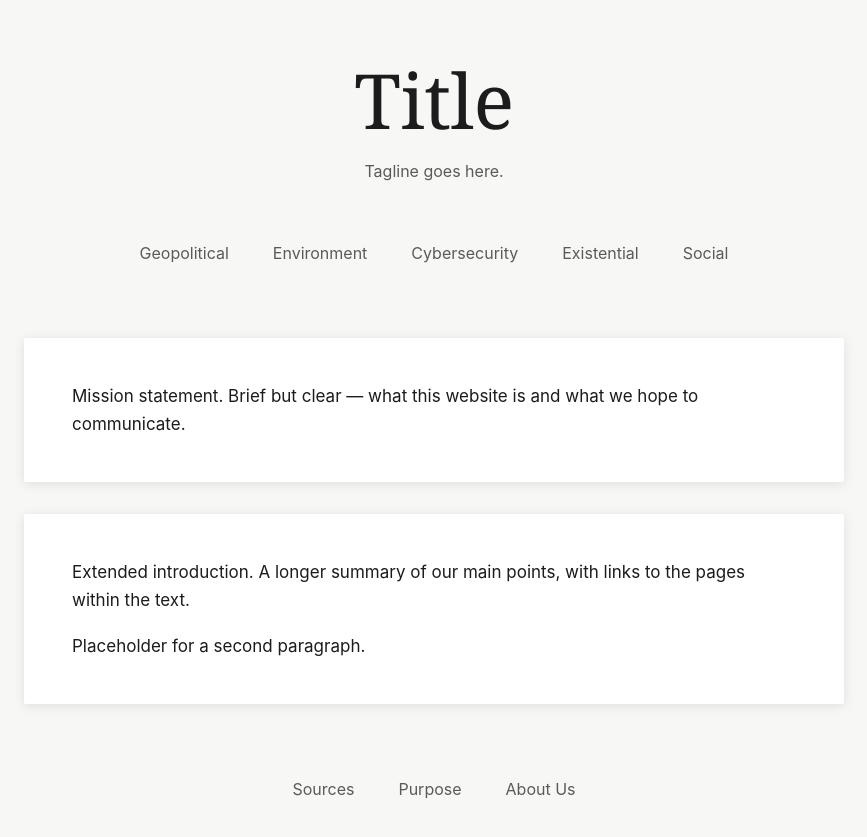
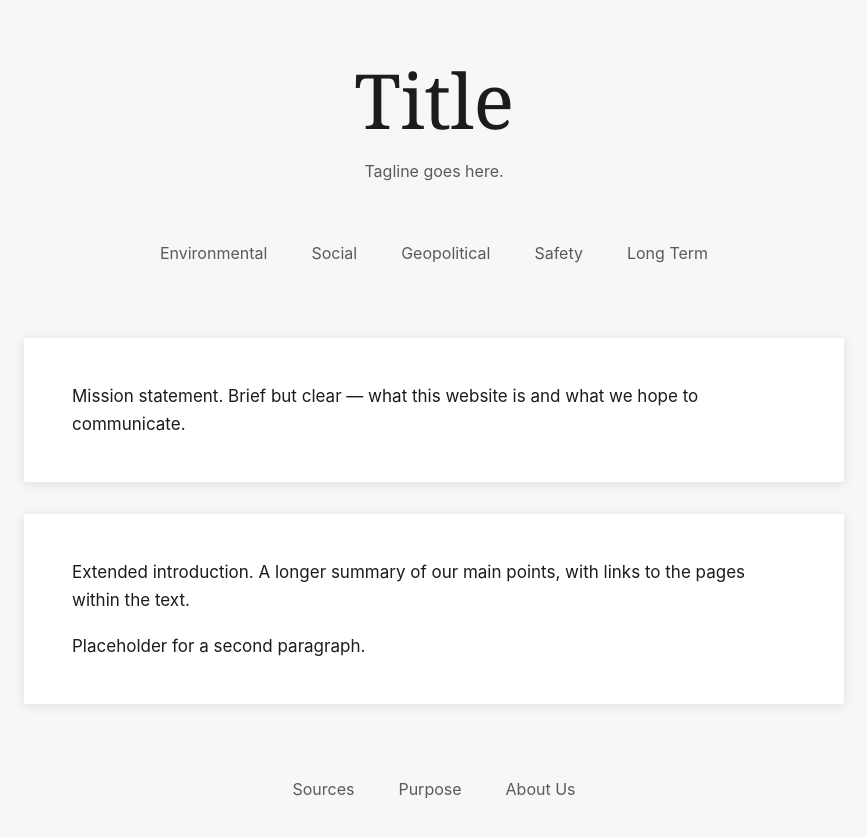
Before and after one commit to Jonesy37/phil4830-site, a Jekyll site: the page built from index.md, in a window 1280 px wide. Shown: the top 837 px of the page, without its empty margins (206-1073 px from the left). Built offline with Jekyll 4.4.1, drawn with Linux system fonts in a browser that asks for light colours.

Commit message:
Rename and reorder the topic tabs
Environment -> Environmental, Cybersecurity -> Safety,
Existential -> Long Term. Social and Geopolitical unchanged.
New order: Environmental, Social, Geopolitical, Safety, Long Term.

Page files renamed to match so the URLs follow the tab names.

Co-Authored-By: Claude Opus 5 <noreply@anthropic.com>

```diff
--- a/_config.yml
+++ b/_config.yml
@@ -11,16 +11,16 @@ tagline: Tagline goes here.
 # .md file.)
 
 nav_topics:
+  - name: Environmental
+    url: /environmental.html
+  - name: Social
+    url: /social.html
   - name: Geopolitical
     url: /geopolitical.html
-  - name: Environment
-    url: /environment.html
-  - name: Cybersecurity
-    url: /cybersecurity.html
-  - name: Existential
-    url: /existential.html
-  - name: Social
-    url: /social.html
+  - name: Safety
+    url: /safety.html
+  - name: Long Term
+    url: /long-term.html
 
 nav_site:
   - name: Sources
```
Also changed, not shown: cybersecurity.md (deleted, +0 -6 lines), environment.md (deleted, +0 -6 lines), environmental.md (added, +6 -0 lines), existential.md (deleted, +0 -6 lines), long-term.md (added, +6 -0 lines), safety.md (added, +6 -0 lines), README.md.
